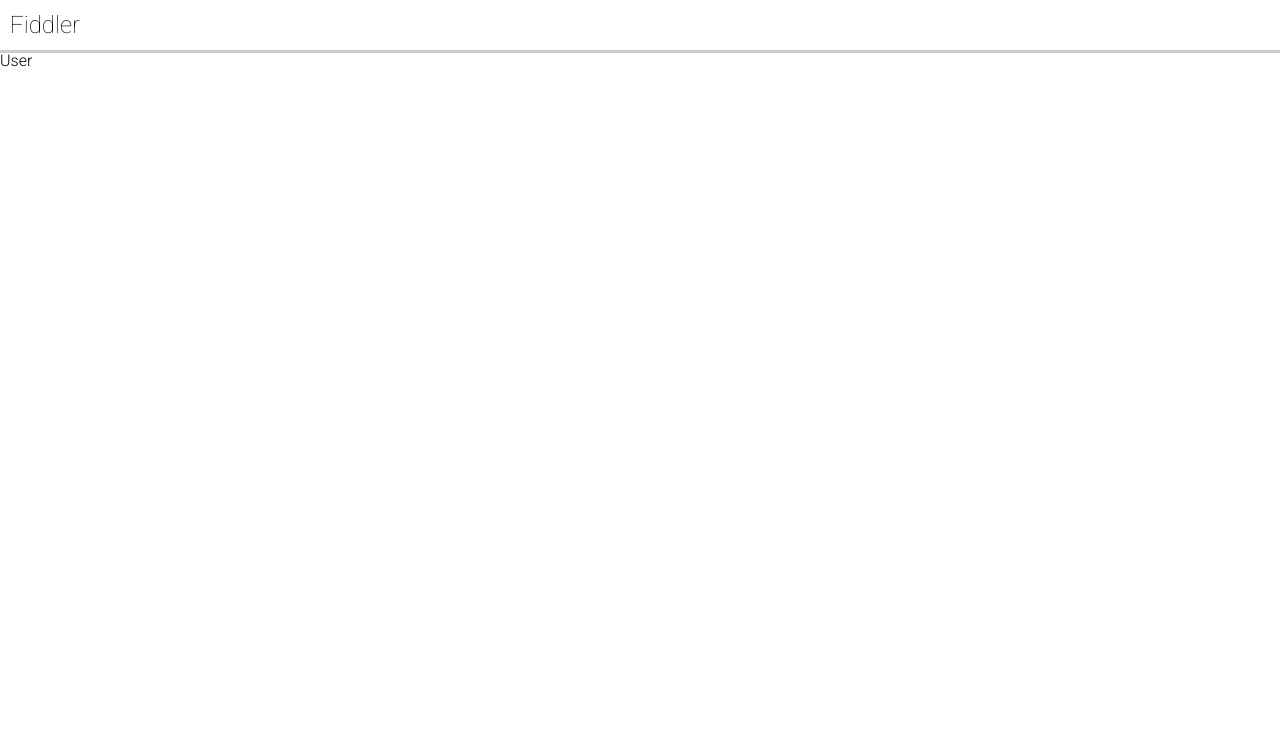
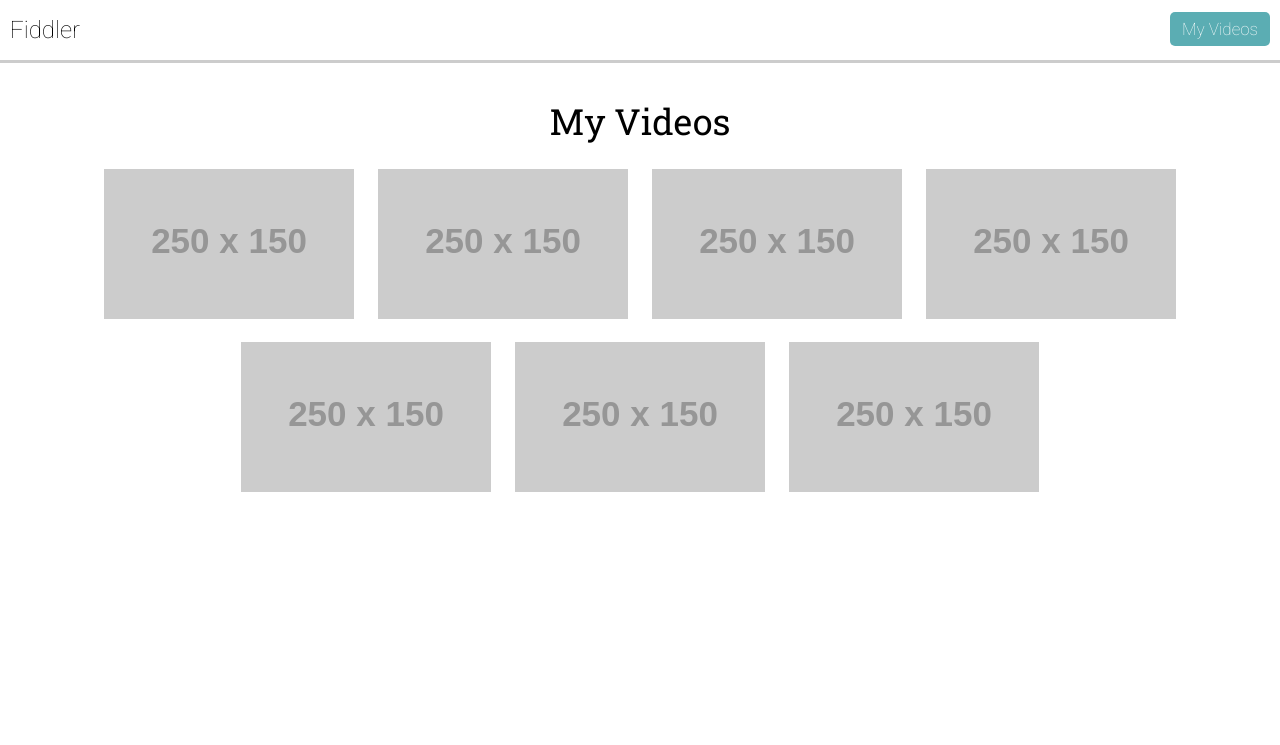
Before and after one commit to broldak/fiddler, a Flask app: a page that uses templates/user.html in a window 1280 px wide. Shown: the top 745 px of the page. Before the commit the page ends 67 px from the top, so only its background shows below. Run offline with Flask 2, Linux system fonts and the light colour scheme; grey boxes labelled with a size stand in for pictures from a placeholder-image service; some libraries are stand-ins or nearby versions.

Commit message:
a whole bunch of templating

```diff
--- a/main.py
+++ b/main.py
@@ -25,14 +25,13 @@ def upload():
 
 @app.route('/event/<int:event_id>')
 def show_event(event_id):
-  video = Video.load(event_id)
-  if video is None:
-    abort(404);
-  url = videos.url(video.filename)
+  #video = Video.load(event_id)
+  #if video is None:
+  #  abort(404);
+  #url = videos.url(video.filename)
   return render_template('event.html')
 
-
-@app.route('/home')
+@app.route('/')
 def home():
     """Default Home Page."""
     return render_template('home.html')
--- a/static/css/style.css
+++ b/static/css/style.css
@@ -6,7 +6,7 @@ body, html {
 
 body h1 {
   font-family: 'Roboto Slab', serif;
-	font-weight: 300;
+	font-weight: 500;
 }
 
 .wrap {
@@ -15,11 +15,11 @@ body h1 {
 
 #nav-top {
   /*position: fixed;*/
-  height: 50px;
+  height: 60px;
   width: 100%;
   background-color: #fff;
   border-bottom: 3px solid #ccc;
-  line-height: 50px;
+  line-height: 60px;
 }
 
 #nav-top .nav-left {
@@ -44,11 +44,10 @@ body h1 {
 }
 
 .home-content .home-headline {
-  font-weight: 500;
-  font-size: 40px;
   margin-bottom: 60px;
   padding-top: 60px;
   color: #fff;
+  font-size: 40px;
 }
 
 #home-search-input {
@@ -82,3 +81,53 @@ body h1 {
 :-ms-input-placeholder { /* Internet Explorer 10+ */
     color:    #ddd;
 }
+
+.content {
+  margin: 0 auto;
+  text-align: center;
+}
+
+.event-headline {
+  padding-top: 40px;
+  margin-bottom: 20px;
+  font-size: 36px;
+}
+
+.video-controls {
+  margin: 0 auto;
+  margin-top: 10px;
+  height: 200px;
+  border: 1px solid #ccc;
+  width: 550px;
+}
+
+.nav-right {
+  float: right;
+  padding-right: 10px;
+}
+
+.btn-primary {
+  background-color: #5BADB3;
+  border: none;
+  border-radius: 5px;
+  color: white;
+  font-family: inherit;
+  font-weight: 200;
+  font-size: 17px;
+  padding: 7px;
+  width: 100px;
+}
+
+.user-headline {
+  padding-top: 40px;
+  font-size: 36px;
+}
+
+.user-videos-container {
+  margin-top: 20px;
+}
+
+.user-video {
+  display: inline-block;
+  padding: 10px;
+}
--- a/templates/home.html
+++ b/templates/home.html
@@ -3,7 +3,7 @@
 
   <div class="home-content">
     <!--img-->
-    <h1 class='home-headline'>Relive your event through everyone's eyes</h1>
+    <h1 class='home-headline headline'>Relive your event through everyone's eyes</h1>
 
     <div class="home-search-section">
       <input id="home-search-input" placeholder="Search for an event"/>
--- a/templates/layout.html
+++ b/templates/layout.html
@@ -4,14 +4,19 @@
 <link rel=stylesheet type=text/css href="{{ url_for('static', filename='css/style.css') }}">
 <link href='http://fonts.googleapis.com/css?family=Roboto+Slab:400,100,300,700' rel='stylesheet' type='text/css'>
 <link href='http://fonts.googleapis.com/css?family=Roboto:400,300,100,500,700,900' rel='stylesheet' type='text/css'>
+
 <div class="wrap">
+
   {% block nav %}
     <div id="nav-top">
-      <div class='nav-list-wrap'>
-        <ul class='nav-left'>
-          <li id='nav-list-title'>
+      <div class="nav-list-wrap">
+        <ul class="nav-left">
+          <li id="nav-list-title">
             Fiddler
           </li>
+        </ul>
+        <ul class="nav-right">
+          <button class="btn btn-primary">My Videos</button>
         </ul>
       </div>
     </div>
--- a/templates/user.html
+++ b/templates/user.html
@@ -2,7 +2,32 @@
 {% block body %}
 
   <div id="user-wrap">
-    User
+    <div class="user-content content">
+      <h1 class="user-headline headline">My Videos</h1>
+      <div class="user-videos-container">
+        <div class="user-video">
+          <img src="http://placehold.it/250x150">
+        </div>
+        <div class="user-video">
+          <img src="http://placehold.it/250x150">
+        </div>
+        <div class="user-video">
+          <img src="http://placehold.it/250x150">
+        </div>
+        <div class="user-video">
+          <img src="http://placehold.it/250x150">
+        </div>
+        <div class="user-video">
+          <img src="http://placehold.it/250x150">
+        </div>
+        <div class="user-video">
+          <img src="http://placehold.it/250x150">
+        </div>
+        <div class="user-video">
+          <img src="http://placehold.it/250x150">
+        </div>
+      </div>
+    </div>
   </div>
 
 {% endblock %}
```
Also changed, not shown: templates/event.html (+9 -1 lines).
